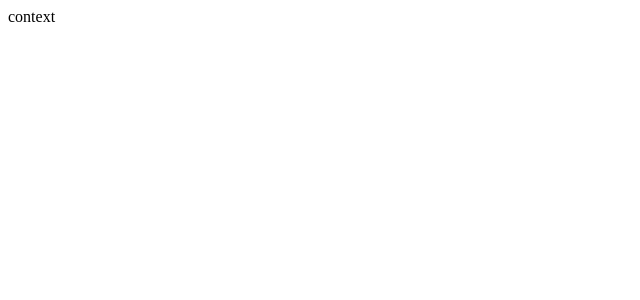
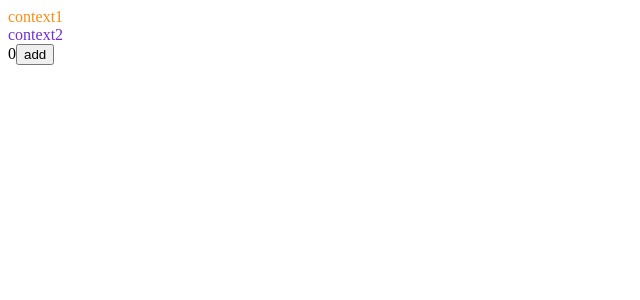
Before and after one commit to hawaiiey/redux-experiment-field, a React (Vite) app: page /s2 in a window 1280 px wide. Shown: the top 300 px of the page, without its empty margins (0-640 px from the left). Built offline with nearby package versions, Linux system fonts and the light colour scheme.

Commit message:
consumer init

```diff
--- a/src/screens/App.js
+++ b/src/screens/App.js
@@ -1,4 +1,7 @@
 import React, { Component } from 'react'
+import ThemeProvider from './ThemeProvider'
+import ThemeConsumer1 from './ThemeConsumer1'
+import ThemeConsumer2 from './ThemeConsumer2'
 // import { Router, Route, browserHistory } from 'react-router'
 // import { createStore, applyMiddleware } from 'redux'
 // import { Provider } from 'react-redux'
@@ -32,9 +35,10 @@ export default class App extends Component {
   // }
   render () {
     return (
-      <div>
-        context
-      </div>
+      <ThemeProvider>
+        <ThemeConsumer1 />
+        <ThemeConsumer2 />
+      </ThemeProvider>
     )
   }
 }
--- /dev/null
+++ b/src/screens/ThemeConsumer1.js
@@ -0,0 +1,15 @@
+import React from 'react'
+import { ThemeContext } from './ThemeProvider'
+
+export default function ThemeConsumer1() {
+  return (
+    <ThemeContext.Consumer>
+      {
+        (ctx) => {
+          console.log('Consumer', 1, 'render!!!')
+          return <div style={{ color: ctx.color1 }}>context1</div>
+        }
+      }
+    </ThemeContext.Consumer>
+  )
+}
--- /dev/null
+++ b/src/screens/ThemeConsumer2.js
@@ -0,0 +1,15 @@
+import React from 'react'
+import { ThemeContext } from './ThemeProvider'
+
+export default function ThemeConsumer2() {
+  return (
+    <ThemeContext.Consumer>
+      {
+        (ctx) => {
+          console.log('Consumer', 2, 'render!!!')
+          return <div style={{ color: ctx.color2 }}>context2</div>
+        }
+      }
+    </ThemeContext.Consumer>
+  )
+}
--- /dev/null
+++ b/src/screens/ThemeProvider.js
@@ -0,0 +1,35 @@
+import React, { Component } from 'react'
+
+const theme = {
+  color1: '#FA8C16',
+  color2: '#722ED1',
+  count: 0,
+}
+export const ThemeContext = React.createContext({})
+
+export default class ThemeProvider extends Component {
+  state = {
+    theme,
+  }
+
+  add = () => {
+    this.setState({
+      theme: {
+        ...this.state.theme,
+        count: this.state.theme.count + 1,
+      }
+    })
+  }
+
+  render () {
+    return (
+      <ThemeContext.Provider value={this.state.theme}>
+        {this.props.children}
+        <div>
+          <span>{this.state.theme.count}</span>
+          <button onClick={this.add}>add</button>
+        </div>
+      </ThemeContext.Provider>
+    )
+  }
+}
```
